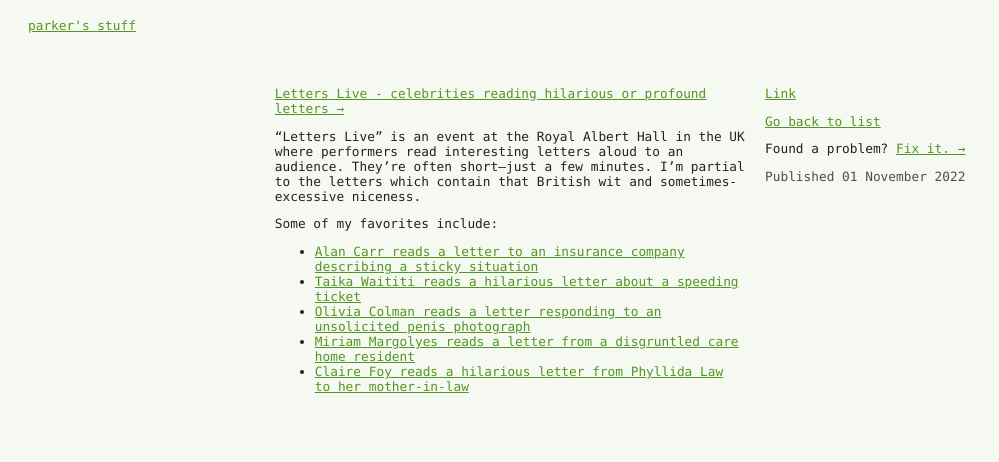
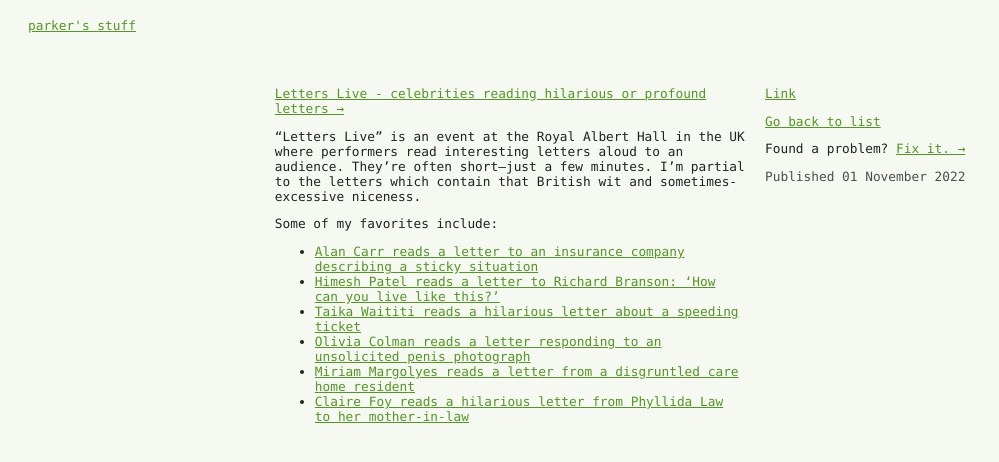
Before and after one commit to parkr/stuff, a Jekyll site: the page built from _posts/2022-11-01-letters-live-celebrities-reading-hilarious-or-profound-letters.markdown, in a window 1280 px wide. Shown: the top 462 px of the page, without its empty margins (0-999 px from the left). Built offline with Jekyll 4.4.1, drawn with Linux system fonts in a browser that asks for light colours.

Commit message:
Add Himesh Patel's Letters Live reading

```diff
--- a/_posts/2022-11-01-letters-live-celebrities-reading-hilarious-or-profound-letters.markdown
+++ b/_posts/2022-11-01-letters-live-celebrities-reading-hilarious-or-profound-letters.markdown
@@ -13,6 +13,7 @@
 Some of my favorites include:
 
 - [Alan Carr reads a letter to an insurance company describing a sticky situation](https://www.youtube.com/watch?v=80I6jBrsRcw)
+- [Himesh Patel reads a letter to Richard Branson: 'How can you live like this?'](https://www.youtube.com/watch?v=R8x_44vFO2c)
 - [Taika Waititi reads a hilarious letter about a speeding ticket](https://www.youtube.com/watch?v=yRUtyCzfuI0)
 - [Olivia Colman reads a letter responding to an unsolicited penis photograph](https://www.youtube.com/watch?v=RCSYBeWuDhw)
 - [Miriam Margolyes reads a letter from a disgruntled care home resident](https://www.youtube.com/watch?v=jnWxHmMqAQk)
```
